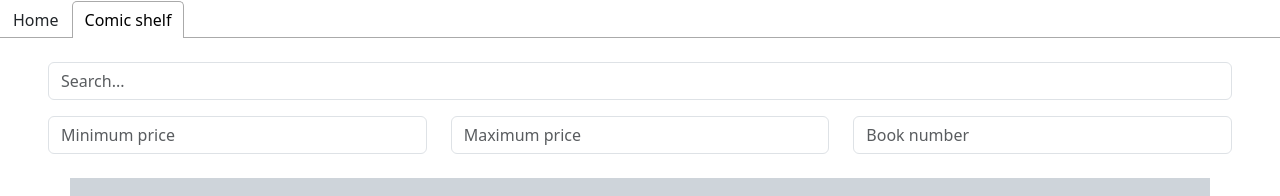
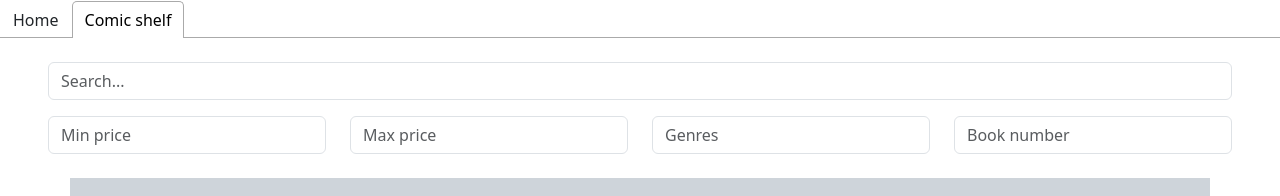
Before and after one commit to StephanColson/Comixy, a React (Vite) app: page / in a window 1280 px wide. Both pictures are taken after a click on the tab "Comic shelf". Shown: the top 196 px of the page. Built offline with nearby package versions, Linux system fonts and the light colour scheme.

Commit message:
fixed search filters and added sorting (not fully implemented)

```diff
--- a/src/pages/ComicPage.jsx
+++ b/src/pages/ComicPage.jsx
@@ -2,6 +2,11 @@ import {Section} from "../components/Section.jsx";
 import {Comics} from "../components/Comics.jsx";
 import {Card, Col, Row, Form} from "react-bootstrap";
 import {useState} from "react";
+
+const SORT_NAME_ASC = "NAME_ASC";
+const SORT_NAME_DESC = "NAME_DESC";
+const SORT_PRICE_ASC = "PRICE_ASC";
+const SORT_PRICE_DESC = "PRICE_DESC";
 
 function YearPublished (props) {
     const {comics, yearReleased} = props;
@@ -38,17 +43,40 @@ export function ComicPage(props) {
     const {comics, title} = props;
     const [querySearch, setQuerySearch] = useState("");
     const [numberSearch, setNumberSearch] = useState("");
+    const [minPrice, setMinPrice] = useState("");
+    const [maxPrice, setMaxPrice] = useState("");
+    const [genreList, setGenreList] = useState("");
 
-    const filteredComics = [...comics]
-        .sort((a, b) => a.title.localeCompare(b.title))
-        .filter(c =>
-            (numberSearch === "" || c.bookNumber === Number(numberSearch)) &&
-            (c.title.toLowerCase().includes(querySearch.toLowerCase()) ||
-            c.author.toLowerCase().includes(querySearch.toLowerCase()) ||
-            c.artist.toLowerCase().includes(querySearch.toLowerCase()) ||
-            c.publisher.toLowerCase().includes(querySearch.toLowerCase()) ||
-            c.genres.some(g => g.toLowerCase().includes(querySearch.toLowerCase()))) ||
-            c.price == querySearch);
+    const [sortFilter, setSortFilter] = useState(undefined);
+
+
+    const filteredComic = filterComics(comics);
+    const sortedAndFiltered = sorting(filteredComic);
+
+    function sorting(comics){
+        if (sortFilter === SORT_NAME_ASC){
+            return [...comics].sort((a, b) => a.name.localeCompare(b.name))
+        }
+        if (sortFilter === SORT_NAME_DESC){
+            return [...comics].sort((a, b) => b.name.localeCompare(a.name))
+        }
+        if (sortFilter === SORT_PRICE_ASC) {
+            return [...comics].sort((a, b) => a.price - b.price);;
+        }
+        if (sortFilter === SORT_PRICE_DESC) {
+            return [...comics].sort((a, b) => b.price - a.price);
+        }
+        return comics
+    }
+
+    function filterComics (comics){
+        return comics.filter(c => c.title.toLowerCase().includes(querySearch.toLowerCase())
+            || c.author.toLowerCase().includes(querySearch.toLowerCase())
+            || c.artist.toLowerCase().includes(querySearch.toLowerCase()))
+            .filter(c => !minPrice || minPrice <= c.price)
+            .filter(c => !maxPrice || c.price <= maxPrice)
+            .filter(c => c.genres.some(g => g.toLowerCase().includes(genreList.toLowerCase())))
+    }
 
     return (
         <>
@@ -61,9 +89,20 @@ export function ComicPage(props) {
                     </Col>
 
                     <Col lg={12} className="d-flex gap-4">
-                        <Form.Control placeholder="Minimum price"/>
+                        <Form.Control type="number"
+                                      value={minPrice}
+                                      onChange={e => setMinPrice(e.target.value)}
+                                      placeholder="Min price"/>
 
-                        <Form.Control placeholder="Maximum price"/>
+                        <Form.Control type="number"
+                                      value={maxPrice}
+                                      onChange={e => setMaxPrice(e.target.value)}
+                                      placeholder="Max price"/>
+
+                        <Form.Control type="text"
+                                      value={genreList}
+                                      onChange={e => setGenreList(e.target.value)}
+                                      placeholder="Genres"/>
 
                         <Form.Control type="number"
                                       value={numberSearch}
@@ -74,11 +113,7 @@ export function ComicPage(props) {
             </Form>
 
             <Section title="Catalog">
-                <Comics comics={filteredComics}/>
-            </Section>
-
-            <Section title="Comics grouped by published year">
-                <YearsPublished comics={comics}/>
+                <Comics comics={sortedAndFiltered}/>
             </Section>
         </>
     )
```
